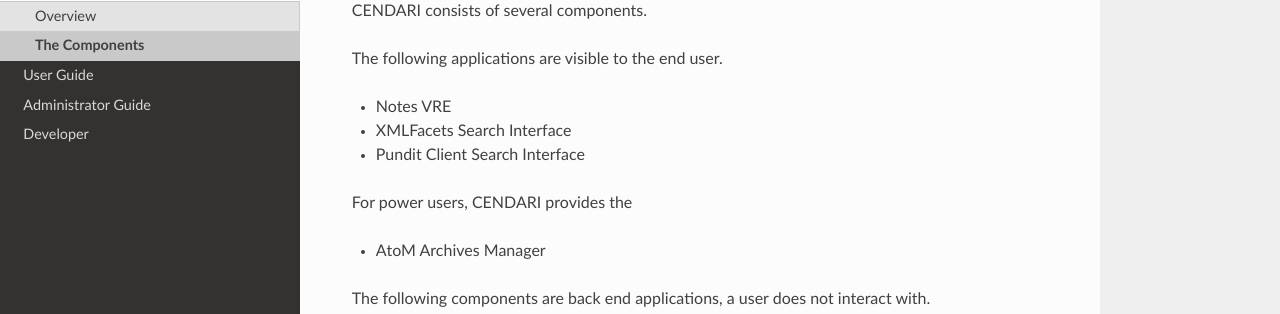
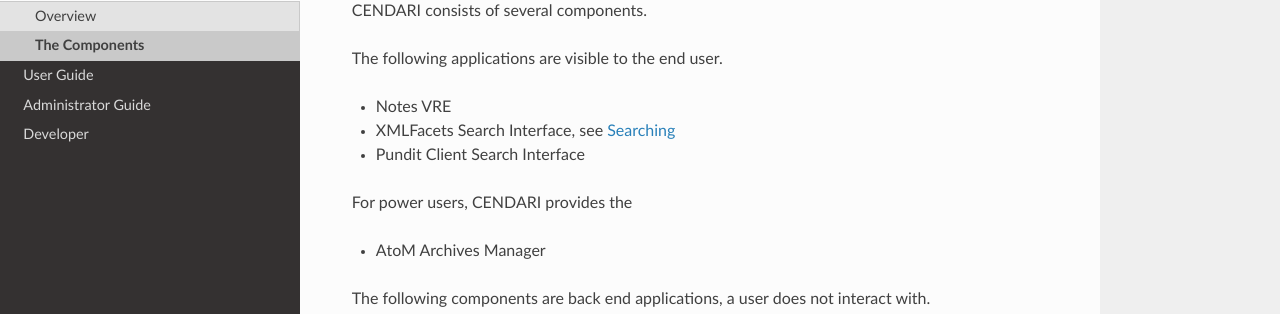
Before and after one commit to CENDARI/documentation, a Sphinx documentation site: the page built from source/intro/components.rst, in a window 1280 px wide. Shown: the part 161-475 px from the top of the page. Built offline with Sphinx 7.4.7 and the Read the Docs theme 2.0.0, drawn with Linux system fonts in a browser that asks for light colours.

Commit message:
add cross reference

```diff
--- a/source/intro/components.rst
+++ b/source/intro/components.rst
@@ -6,7 +6,7 @@
 The following applications are visible to the end user.
 
 * Notes VRE
-* XMLFacets Search Interface
+* XMLFacets Search Interface, see :doc:`/user/searching`
 * Pundit Client Search Interface
 
 For power users, CENDARI provides the
```
